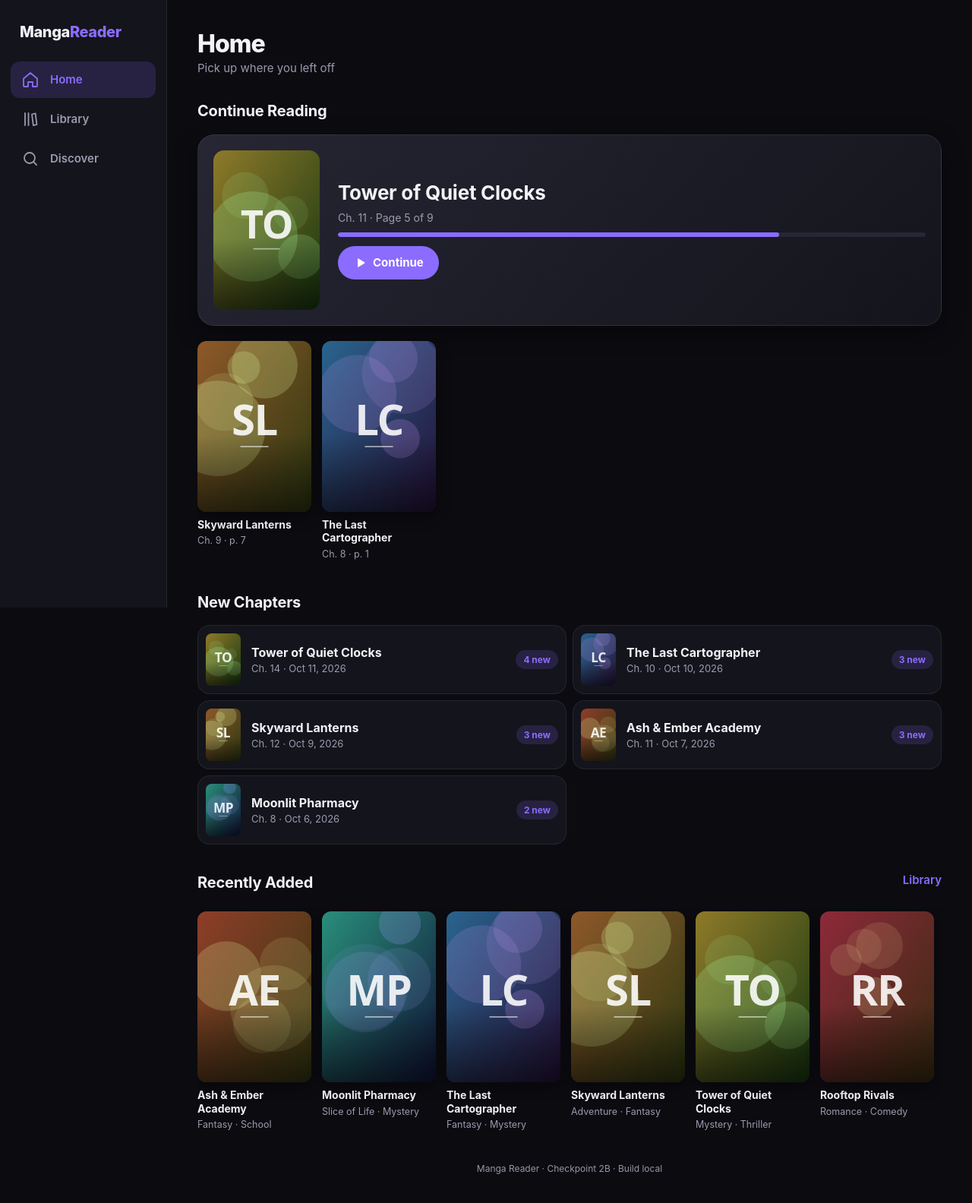
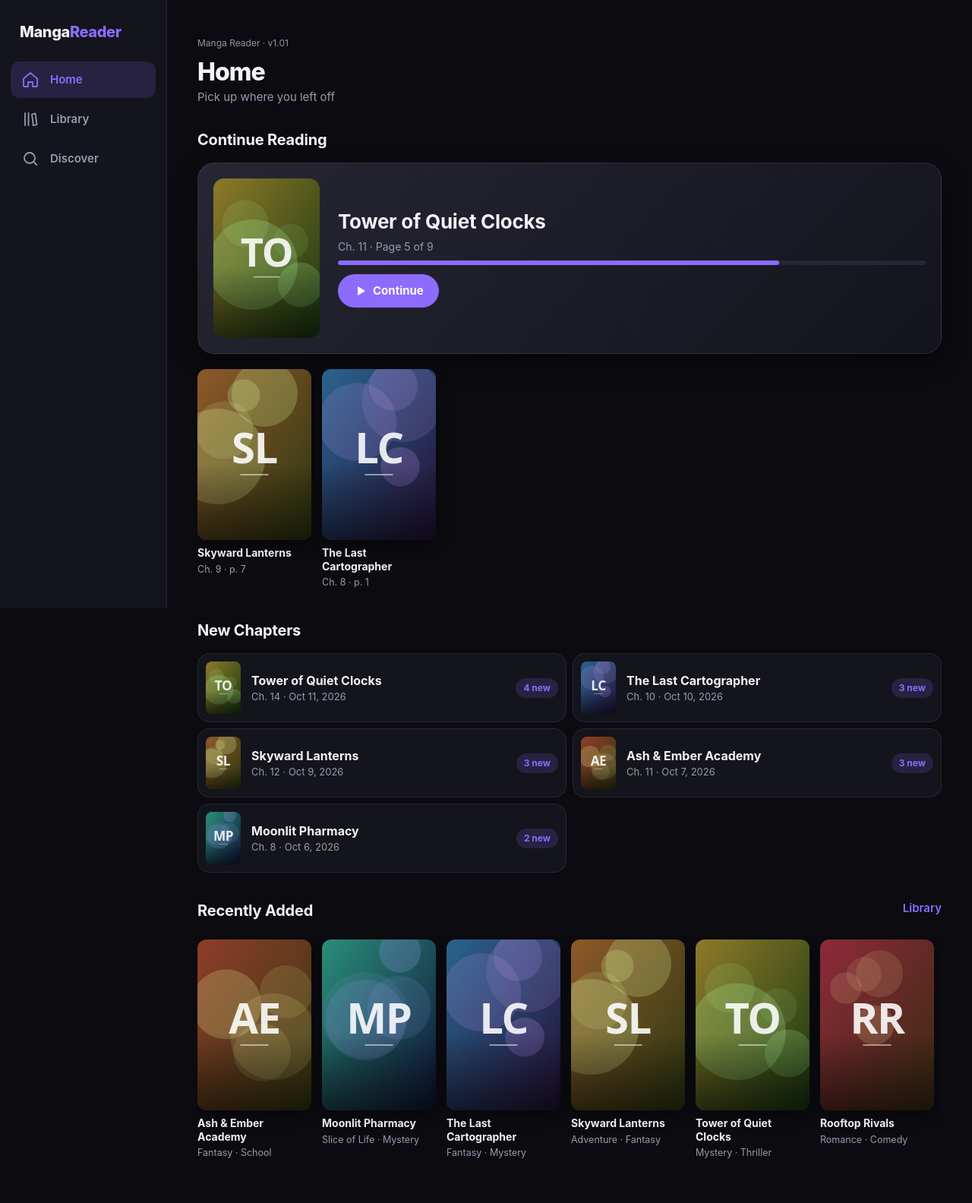
Before and after one commit to reshwinnishith/manga-reader-claude, a Next.js app: page / in a window 1280 px wide. Shown: the top 1584 px of the page at 76% size. Built offline with nearby package versions, Linux system fonts and the light colour scheme.

Commit message:
Show clean v1.01 label at top of app

```diff
--- a/src/app/(app)/layout.tsx
+++ b/src/app/(app)/layout.tsx
@@ -3,18 +3,16 @@ import { AppNav } from "@/components/app-nav";
 
 /** Browsing shell: bottom tab bar on phones, side rail on larger screens. */
 export default function AppLayout({ children }: { children: ReactNode }) {
-  // Vercel supplies this at build time. Display the actual deployed revision,
-  // rather than a manually maintained label that can become inaccurate.
   const revision = process.env.VERCEL_GIT_COMMIT_SHA?.slice(0, 7) ?? "local";
   return (
     <div className="shell">
       <a href="#main" className="skip-link">Skip to content</a>
       <AppNav />
       <main id="main" className="shell__main">
+        <div aria-label="App version" title={`Build ${revision}`} style={{ padding: "8px 0 12px", color: "#9995a7", fontSize: 12 }}>
+          Manga Reader · v1.01
+        </div>
         {children}
-        <footer aria-label="App version" style={{ padding: "32px 0 16px", textAlign: "center", color: "#9995a7", fontSize: 12 }}>
-          Manga Reader · Checkpoint 2B · Build {revision}
-        </footer>
       </main>
     </div>
   );
```
